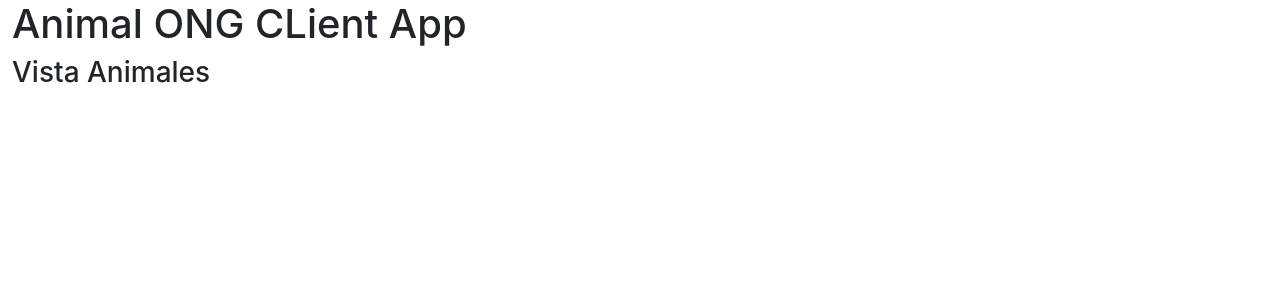
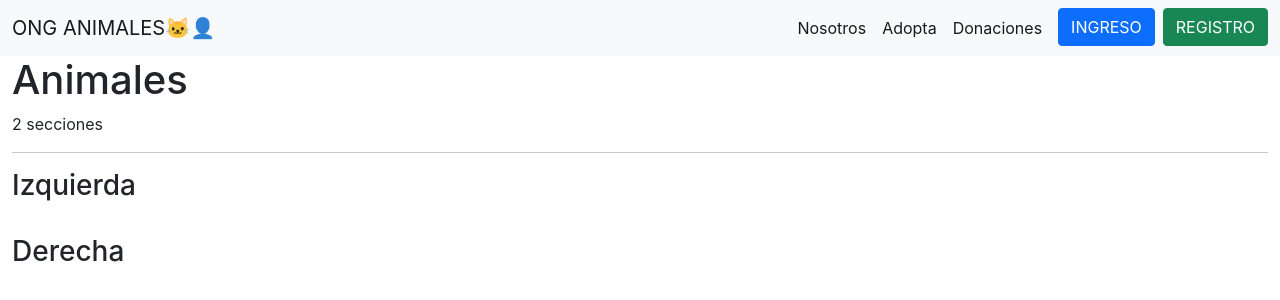
Before and after one commit to Panchober27/ONG-ANIMALES, a React (Create React App) app in the folder client/: page /animals in a window 1280 px wide. Shown: the top 300 px of the page. Built offline with nearby package versions, Linux system fonts and the light colour scheme.

Commit message:
Avanzando con estructura basica frontend

```diff
--- a/client/package.json
+++ b/client/package.json
@@ -8,6 +8,7 @@
     "@testing-library/user-event": "^12.8.3",
     "react": "^17.0.2",
     "react-dom": "^17.0.2",
+    "react-router-dom": "^5.2.0",
     "react-scripts": "4.0.3",
     "web-vitals": "^1.1.2"
   },
--- a/client/src/App.js
+++ b/client/src/App.js
@@ -1,12 +1,46 @@
 import React from "react";
+import NavBar from "./components/navbar";
 import Landing from "./pages/landing";
+import Animals from "./pages/animals";
+import Donations from "./pages/donations";
+import Login from './pages/login';
+import Register from './pages/register';
+import About from './pages/about';
+
+import {
+  BrowserRouter as Router,
+  Switch,
+  Route,
+} from "react-router-dom";
 
 function App() {
   return (
-    <div className="container-fluid">
-      <h1>Animal ONG CLient App</h1>
-      <Landing />
-    </div>
+    <Router>
+      <NavBar />
+      <div className="container-fluid">
+        {/* Distintas vistas, Madres! */}
+        <Switch>
+          <Route path="/" exact>
+            <Landing />
+          </Route>
+          <Route path="/animals">
+            <Animals />
+          </Route>
+          <Route path="/login">
+            <Login />
+          </Route>
+          <Route path="/register">
+            <Register />
+          </Route>
+          <Route path="/about">
+            <About />
+          </Route>
+          <Route path="/donations">
+            <Donations />
+          </Route>
+        </Switch>
+      </div>
+    </Router>
   );
 }
 
--- /dev/null
+++ b/client/src/components/navbar/index.js
@@ -0,0 +1,63 @@
+import React from "react";
+import { NavLink } from "react-router-dom";
+
+const NavBar = () => {
+  return (
+    <nav className="navbar navbar-expand-lg navbar-light bg-light">
+      <div className="container-fluid">
+        <NavLink to="/" style={{ textDecoration: "none" }}>
+          <a className="navbar-brand" href="#">
+            ONG ANIMALES🐱‍👤
+          </a>
+        </NavLink>
+        <button
+          className="navbar-toggler"
+          type="button"
+          data-bs-toggle="collapse"
+          data-bs-target="#navbarNav"
+          aria-controls="navbarNav"
+          aria-expanded="false"
+          aria-label="Toggle navigation"
+        >
+          <span className="navbar-toggler-icon"></span>
+        </button>
+        <div
+          className="collapse navbar-collapse dflex flex-row-reverse"
+          id="navbarNav"
+        >
+          <ul className="navbar-nav">
+            <li className="nav-item">
+              <NavLink to="/about" style={{ textDecoration: "none" }}>
+                <a className="nav-link active">Nosotros</a>
+              </NavLink>
+            </li>
+            <li className="nav-item">
+              <NavLink to="/animals" style={{ textDecoration: "none" }}>
+                <a className="nav-link active">Adopta</a>
+              </NavLink>
+            </li>
+            <li className="nav-item">
+              <NavLink to="/donations" style={{ textDecoration: "none" }}>
+                <a className="nav-link active">Donaciones</a>
+              </NavLink>
+            </li>
+            <li className="nav-item">
+              {/* nav-link active */}
+              <NavLink to="/login" style={{ textDecoration: "none" }}>
+                <a className="btn btn-primary mx-2">INGRESO</a>
+              </NavLink>
+            </li>
+            <li className="nav-item">
+              {/* nav-link active */}
+              <NavLink to="/register" style={{ textDecoration: "none" }}>
+                <a className="btn btn-success">REGISTRO</a>
+              </NavLink>
+            </li>
+          </ul>
+        </div>
+      </div>
+    </nav>
+  );
+};
+
+export default NavBar;
--- /dev/null
+++ b/client/src/pages/about/index.js
@@ -0,0 +1,9 @@
+import React from 'react'
+
+const About = () => {
+    return (
+        <h1>ABOUT ANIMALS ONG</h1>
+    );
+}
+
+export default About;
--- /dev/null
+++ b/client/src/pages/animals/index.js
@@ -0,0 +1,16 @@
+import React, { Fragment } from "react";
+
+const Animals = () => {
+  return (
+    <Fragment>
+      <h1>Animales</h1>
+      <p>2 secciones</p>
+      <hr />
+      <h3>Izquierda</h3>
+      <br />
+      <h3>Derecha</h3>
+    </Fragment>
+  );
+};
+
+export default Animals;
--- /dev/null
+++ b/client/src/pages/donations/index.js
@@ -0,0 +1,9 @@
+import React from 'react'
+
+const Donations = () => {
+    return (
+        <h1>Donaciones!</h1>
+    );
+}
+
+export default Donations;
--- a/client/src/pages/landing/index.js
+++ b/client/src/pages/landing/index.js
@@ -1,11 +1,24 @@
-import React from 'react'
+import React, { Fragment } from "react";
 
 const Landing = () => {
-    return (
+  return (
+    <Fragment>
+      <div className="row">
+        <h3>Vista Animales</h3>
         <div className="row">
-            <h3>Vista Animales</h3>
+          <div className="col-12 col-md-9">Col Grande, Carousel</div>
+          <div className="col-12 col-md-3">
+            Col Chica, Post ong, Imagen, lorem
+          </div>
         </div>
-    );
-}
+      </div>
+      <div className="row">
+        <div className="col-12 col-md-4">IMG</div>
+        <div className="col-12 col-md-4">IMG</div>
+        <div className="col-12 col-md-4">IMG</div>
+      </div>
+    </Fragment>
+  );
+};
 
 export default Landing;
--- /dev/null
+++ b/client/src/pages/login/index.js
@@ -0,0 +1,9 @@
+import React from 'react'
+
+const Login = () => {
+    return (
+        <h1>Login</h1>
+    );
+}
+
+export default Login;
--- /dev/null
+++ b/client/src/pages/register/index.js
@@ -0,0 +1,9 @@
+import React from 'react'
+
+const Register = () => {
+    return (
+        <h1>REGISTER</h1>
+    );
+}
+
+export default Register;
```
Also changed, not shown: 1 other file (tests, documents, lock files or other folders).
